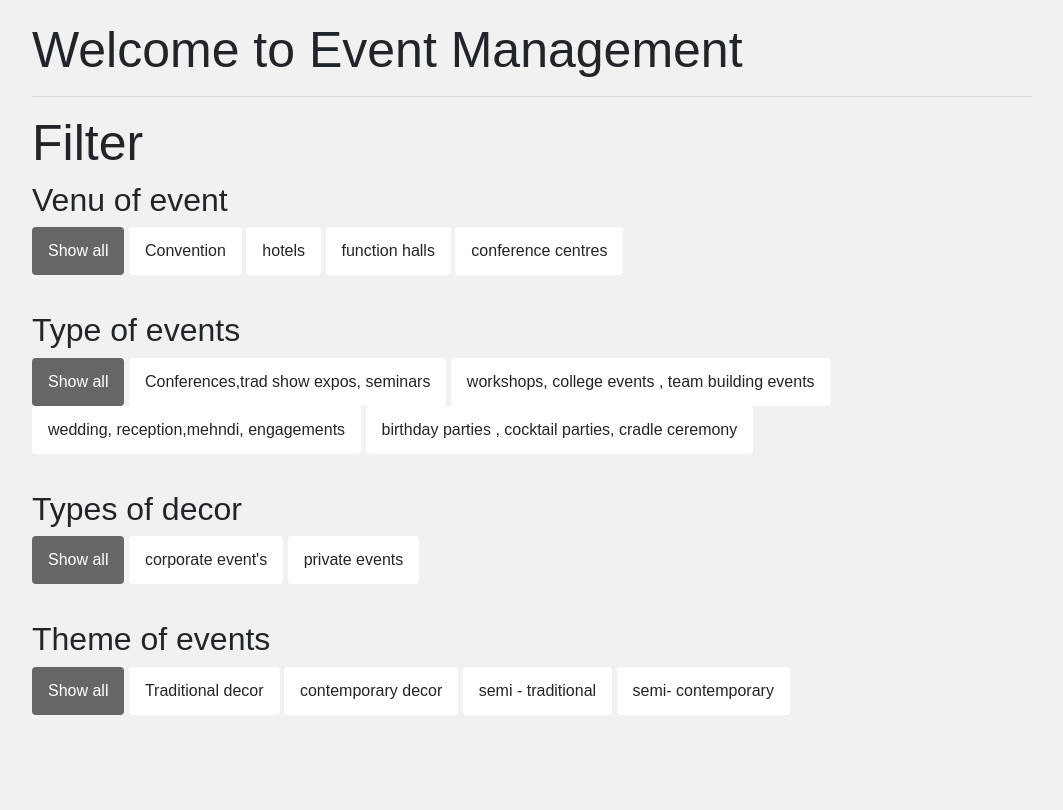
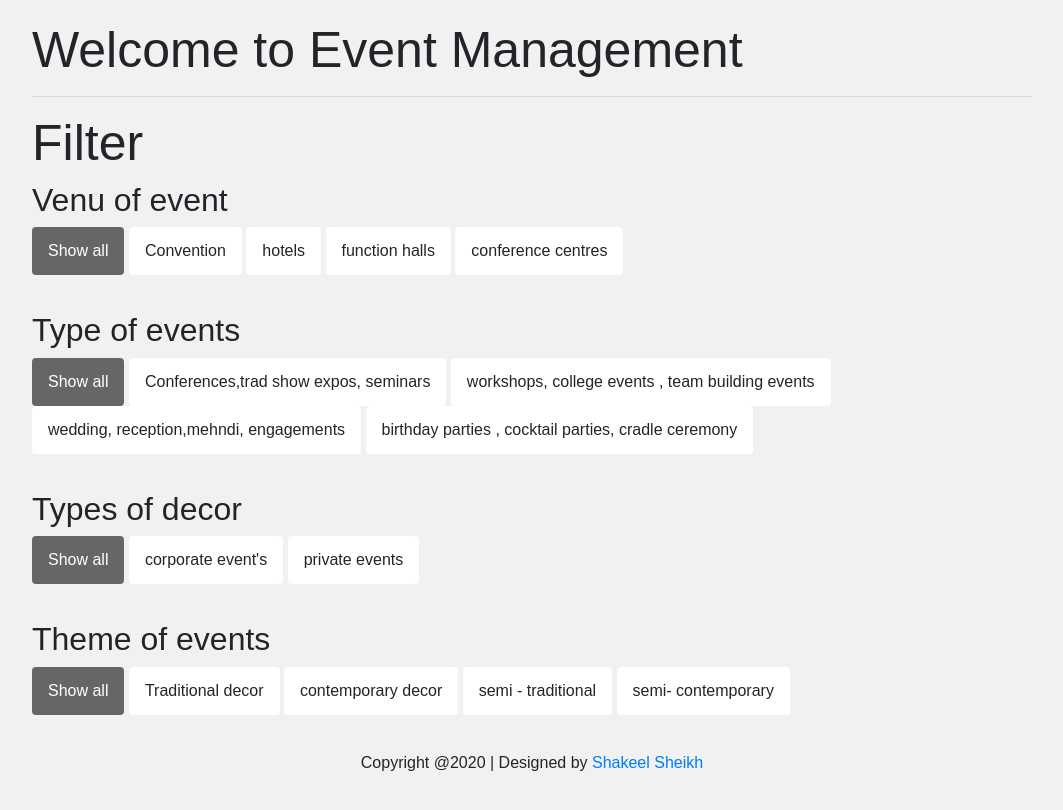
Before and after one commit to shakeel-sheikh/mahesh, a plain HTML site: page index.html in a window 1280 px wide. Shown: the whole page, without its empty margins (108-1171 px from the left). Drawn offline with nearby package versions, Linux system fonts and the light colour scheme.

Commit message:
Update index.html

```diff
--- a/index.html
+++ b/index.html
@@ -241,7 +241,7 @@
   </div>
 
 
-
+<p class="text-center">Copyright @2020 | Designed by <a href="Home.html">Shakeel Sheikh</a></p>
 
 
 
```
